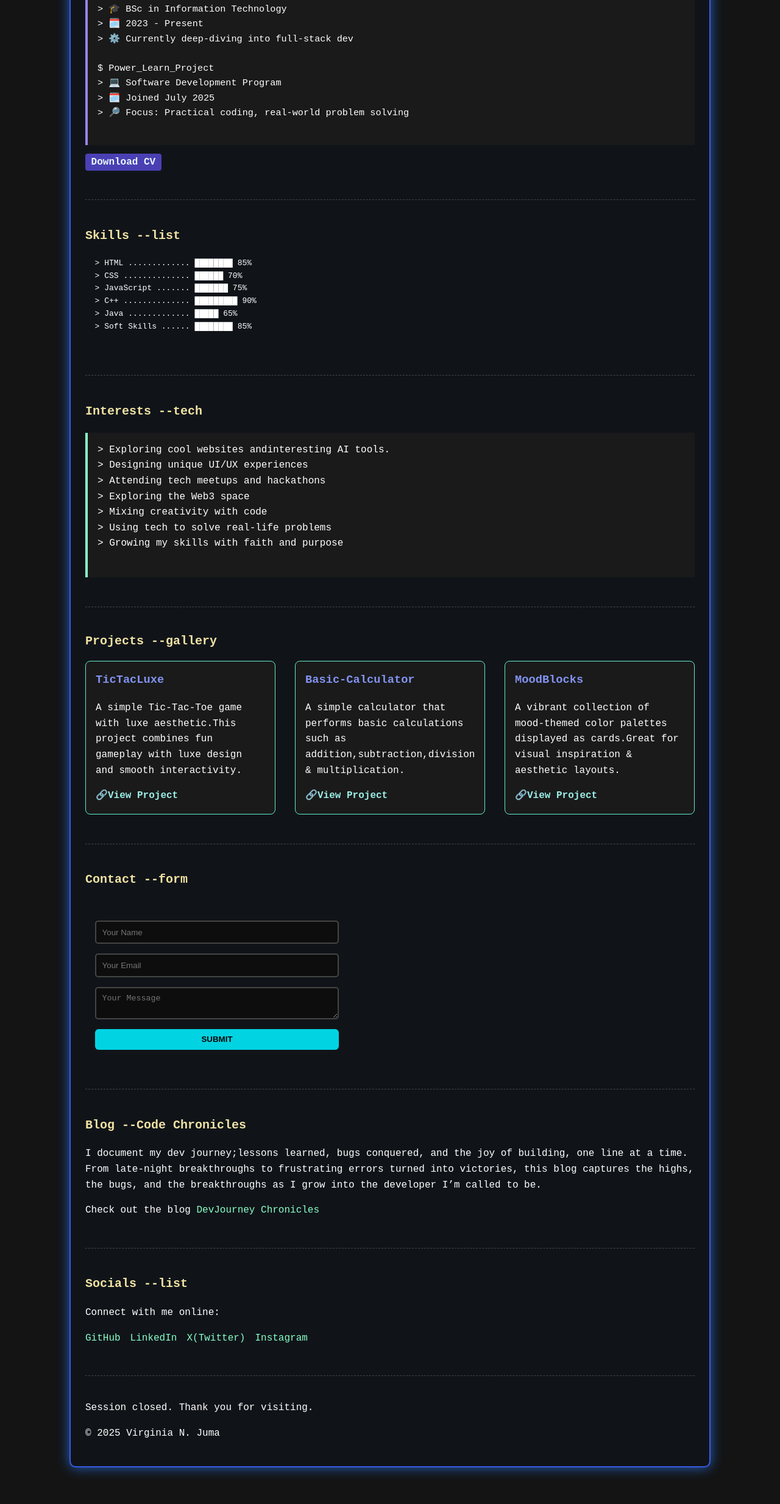
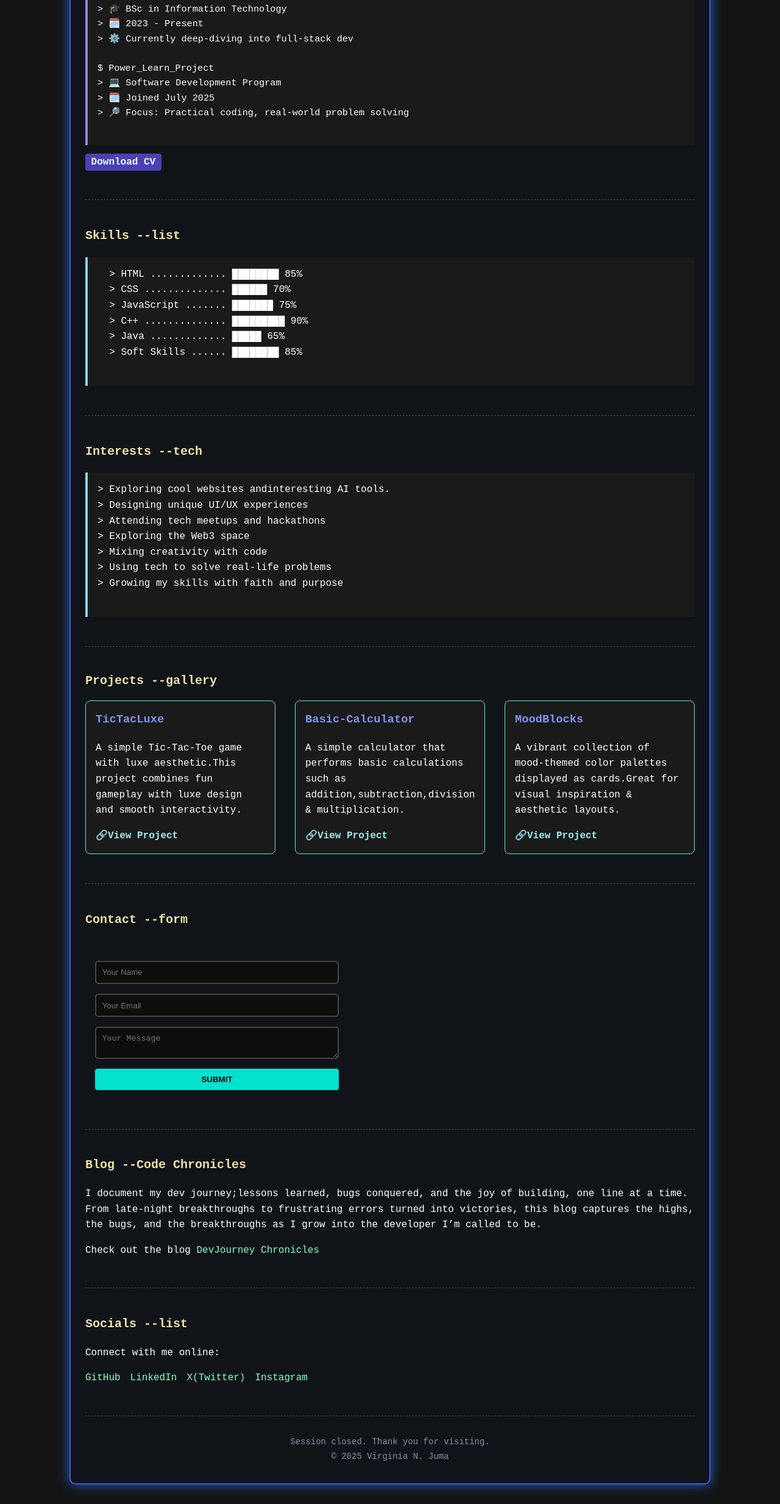
Before and after one commit to Jumahvirginia/Terminal-Portfolio, a plain HTML site: page index.html in a window 1280 px wide. Shown: the part 1115-3582 px from the top of the page at 61% size. Before the commit the page ends 3554 px from the top, so only its background shows below. Drawn offline with Linux system fonts and the light colour scheme.

Commit message:
updated final style.css

```diff
--- a/style.css
+++ b/style.css
@@ -1,4 +1,4 @@
-/* Base Styles */
+/* Basic body Styling */
 body {
   margin: 0;
   background-color: #141414;
@@ -164,28 +164,19 @@ section {
 }
 
 /* Skills */
-.skills-list {
-  list-style: none;
-  padding: 0;
-  display: flex;
-  gap: 1rem;
-  flex-wrap: wrap;
-}
-
-.tag {
-  background-color: #00F0FF;
-  color: #000;
-  padding: 0.4rem 0.8rem;
-  border-radius: 20px;
-  font-weight: bold;
-  box-shadow: 0 0 6px #00F0FF88;
+.skills-log {
+  background-color: #1A1A1A;
+  padding: 1rem;
+  border-left: 4px solid #84d7e8;
+  margin-bottom: 1rem;
+  font-size: 1rem;
 }
 
 /* Interests */
 .interests-log {
   background-color: #1A1A1A;
   padding: 1rem;
-  border-left: 4px solid #88FFC8;
+  border-left: 4px solid #84d7e8;
   font-size: 1rem;
 }
 
@@ -198,7 +189,7 @@ section {
 
 .project-card {
   background-color: #1A1A1A;
-  border: 1.4px solid #63edc6;
+  border: 1.55px solid #63edc6;
   padding: 1rem;
   border-radius: 8px;
   transition: transform 0.2s ease, box-shadow 0.2s ease;
@@ -254,11 +245,11 @@ section {
 }
 
 .contact-form button {
-  background-color: #00eeffdf;
+  background-color: #00ffeadf;
   color: #000;
   border: none;
   padding: 0.6rem;
-  border-radius: 6px;
+  border-radius: 4px;
   font-weight: bold;
   cursor: pointer;
   transition: transform 0.2s ease, box-shadow 0.2s ease;
@@ -266,7 +257,7 @@ section {
 
 .contact-form button:hover {
   transform: scale(1.05);
-  box-shadow: 0 0 10px #00F0FFAA;
+  box-shadow: 0 0 10px #565ad9aa;
 }
 
 /* Socials */
@@ -300,3 +291,11 @@ section {
 .blog-highlight:hover {
   text-shadow: 0 0 8px #00F0FF;
 }
+
+/* Footer */
+.terminal-footer {
+  color: #8693AB;
+  text-align: center;
+  line-height: 0.7;
+  font-size: 14px;
+}
```
